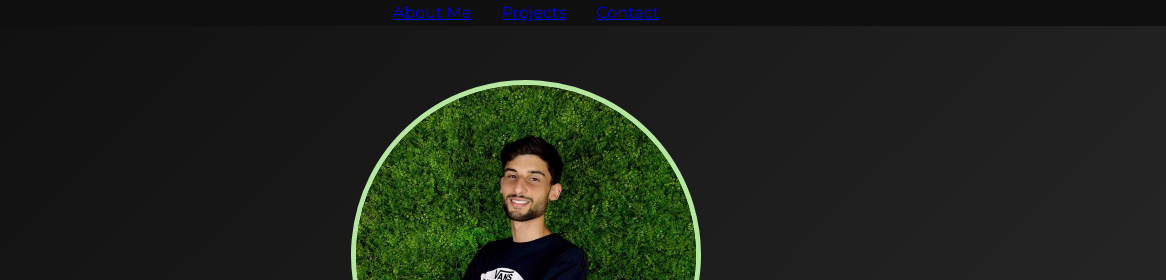
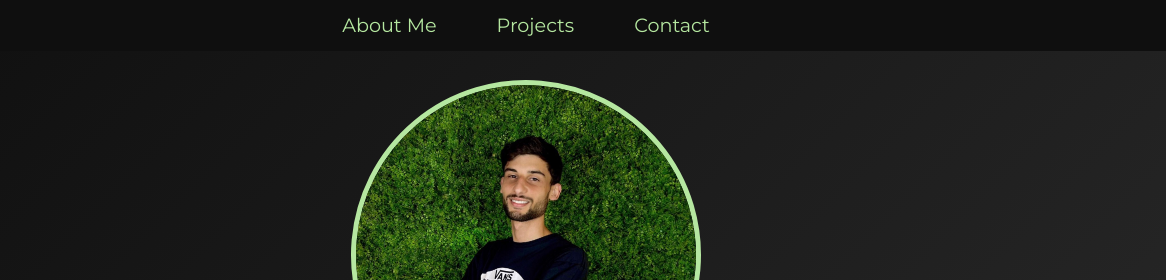
Before and after one commit to jpdagostin/data-engineering-portifolio, a plain HTML site: page index.html in a window 1280 px wide. Shown: the top 280 px of the page, 114-1280 px from the left. Drawn offline with nearby package versions, Linux system fonts and the light colour scheme.

Commit message:
Adicionando arquivos HTML, CSS e JavaScript - 2.0

```diff
--- a/css/jpdagostin.css
+++ b/css/jpdagostin.css
@@ -43,22 +43,13 @@ header {
     margin: 0 15px;
 }
 
-/* .navbar a {
+.navbar a {
     color: #b5e7a0;
     text-decoration: none;
     font-size: 1.2rem;
     padding: 10px 15px;
     display: inline-block;
     transition: color 0.3s;
-} */
-
-.navbar {
-    background: #0f0f0f;
-    position: fixed;
-    width: 100%;
-    z-index: 1000; /* Esse valor já é adequado */
-    top: 0;
-    left: 0;
 }
 
 .navbar a:hover {
```
